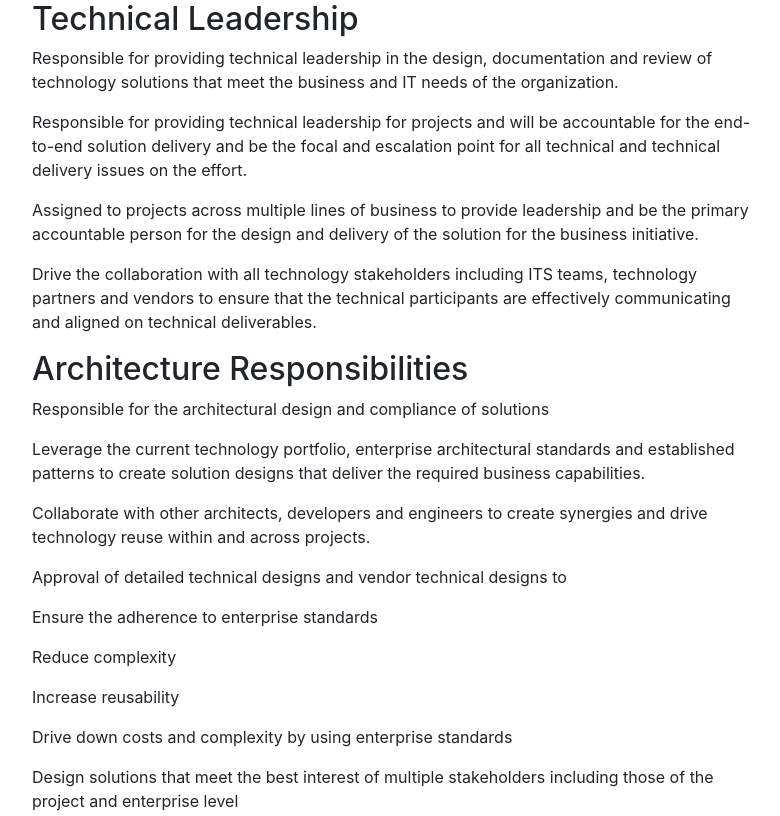
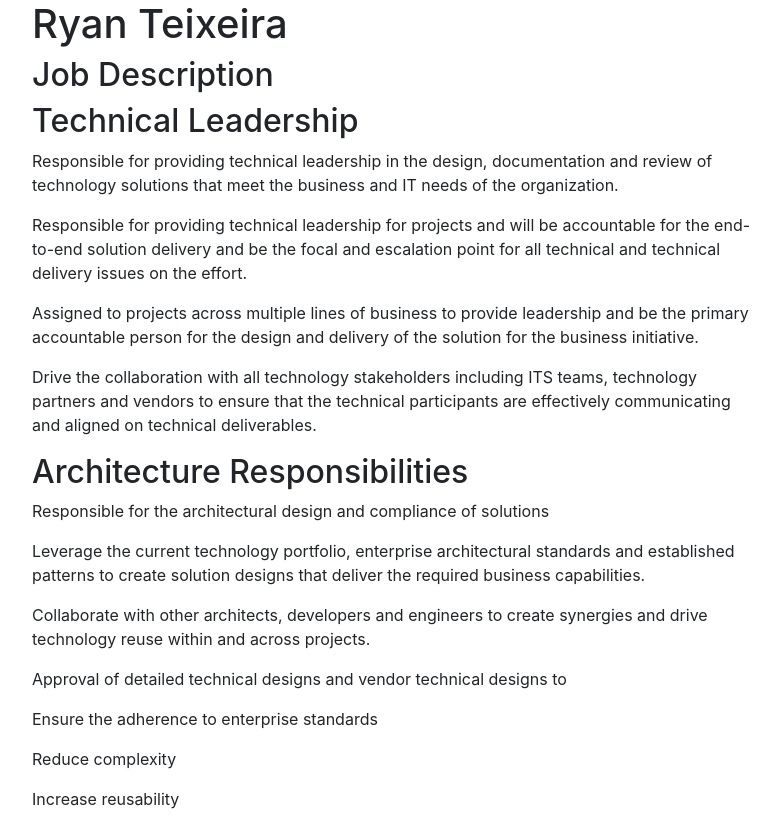
Before and after one commit to ryantxr/ryantxr.github.io, a plain HTML site: page index.html in a window 1280 px wide. Shown: the top 816 px of the page, without its empty margins (148-928 px from the left). Drawn offline with Linux system fonts and the light colour scheme.

Commit message:
Add title section

```diff
--- a/index.html
+++ b/index.html
@@ -15,6 +15,16 @@
 
     <main role="main" class="container">
         <div class="starter-template">
+
+            <div class="row">
+                <div class="col-8 offset-md-1">
+                    <section>
+                        <h1>Ryan Teixeira</h1>
+                        <h2>Job Description</h2>
+                    </section>
+                </div>
+            </div>
+
             <div class="row">
                 <div class="col-8 offset-md-1">
                     <section>
```
